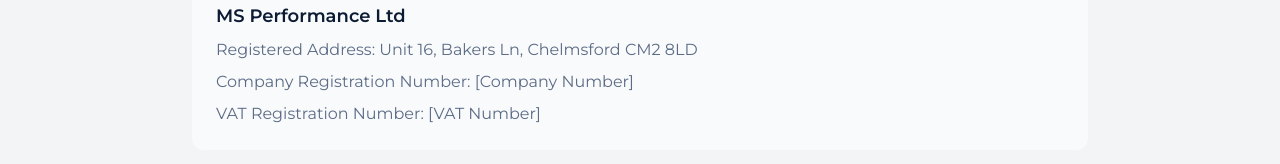
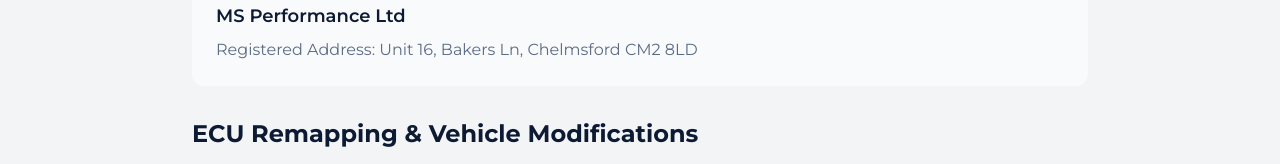
Before and after one commit to usamaSaeed93/ms-performance, a Next.js app in the folder frontend/: page /legal-information in a window 1280 px wide. Shown: the part 539-703 px from the top of the page. Built offline with nearby package versions, Linux system fonts and the light colour scheme; no server answers.

Commit message:
feat: add legal information page and update backend dependencies

```diff
--- a/frontend/app/legal-information/page.tsx
+++ b/frontend/app/legal-information/page.tsx
@@ -39,8 +39,8 @@
                             <div className="bg-gray-50 rounded-xl p-6 space-y-2">
                                 <p className="text-[#0c1b33] font-semibold text-lg">MS Performance Ltd</p>
                                 <p className="text-[#5c6c86]">Registered Address: Unit 16, Bakers Ln, Chelmsford CM2 8LD</p>
-                                <p className="text-[#5c6c86]">Company Registration Number: [Company Number]</p>
-                                <p className="text-[#5c6c86]">VAT Registration Number: [VAT Number]</p>
+                                {/* <p className="text-[#5c6c86]">Company Registration Number: [Company Number]</p>
+                                <p className="text-[#5c6c86]">VAT Registration Number: [VAT Number]</p> */}
                             </div>
                         </div>
 
```
